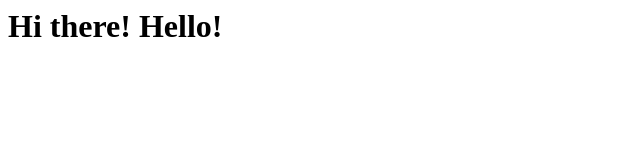
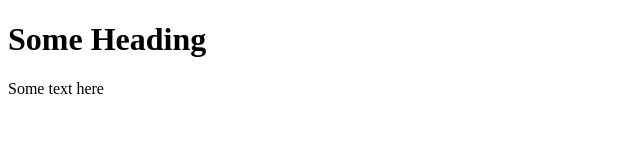
Before and after one commit to shafingazi/test-page, a plain HTML site: page index.html in a window 1280 px wide. Shown: the whole page, without its empty margins (0-640 px from the left). Drawn offline with Linux system fonts and the light colour scheme.

Commit message:
Update index.html

```diff
--- a/index.html
+++ b/index.html
@@ -1 +1,10 @@
-<h1>Hi there! Hello!</h1>
+<!DOCTYPE html>
+<html>
+<head>
+  <title>This shows in the title bar</title>
+</head>
+<body>
+  <h1>Some Heading</h1>
+  <p>Some text here</p>
+</body>
+</html>
```
